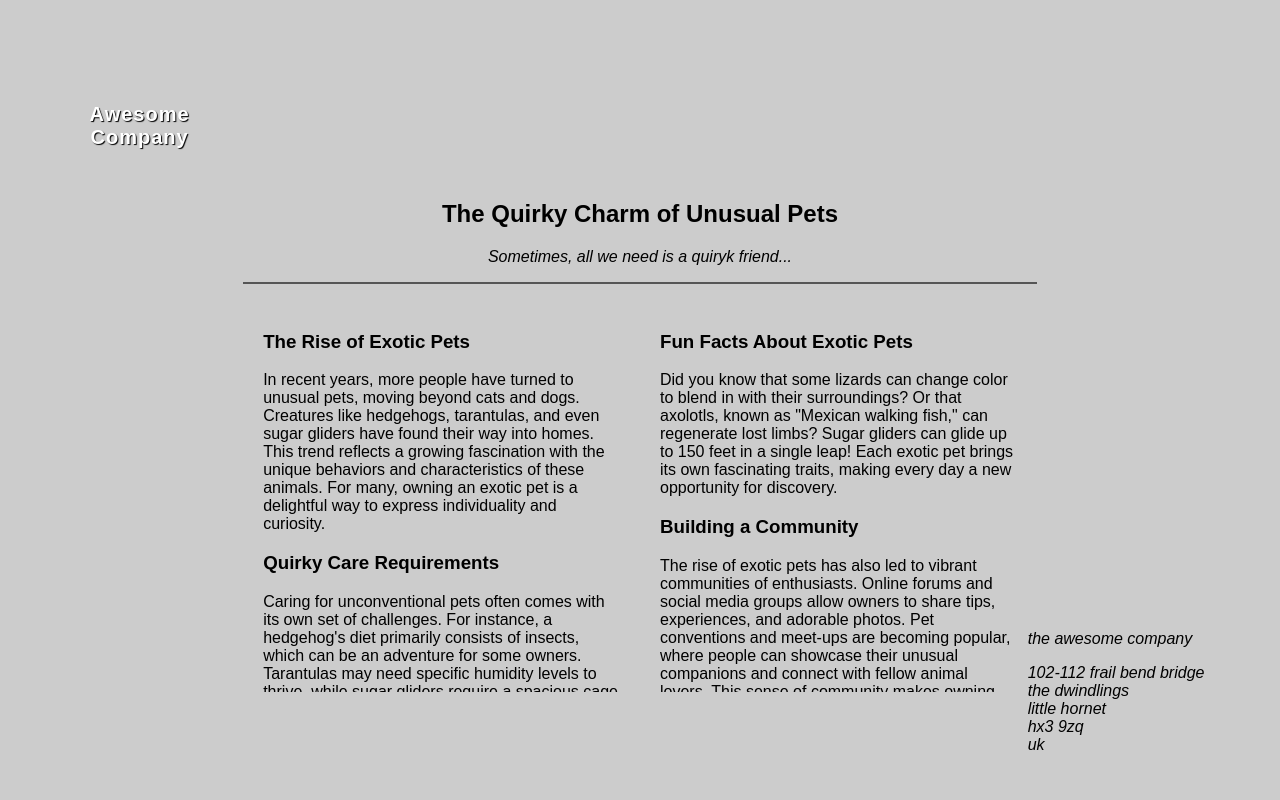
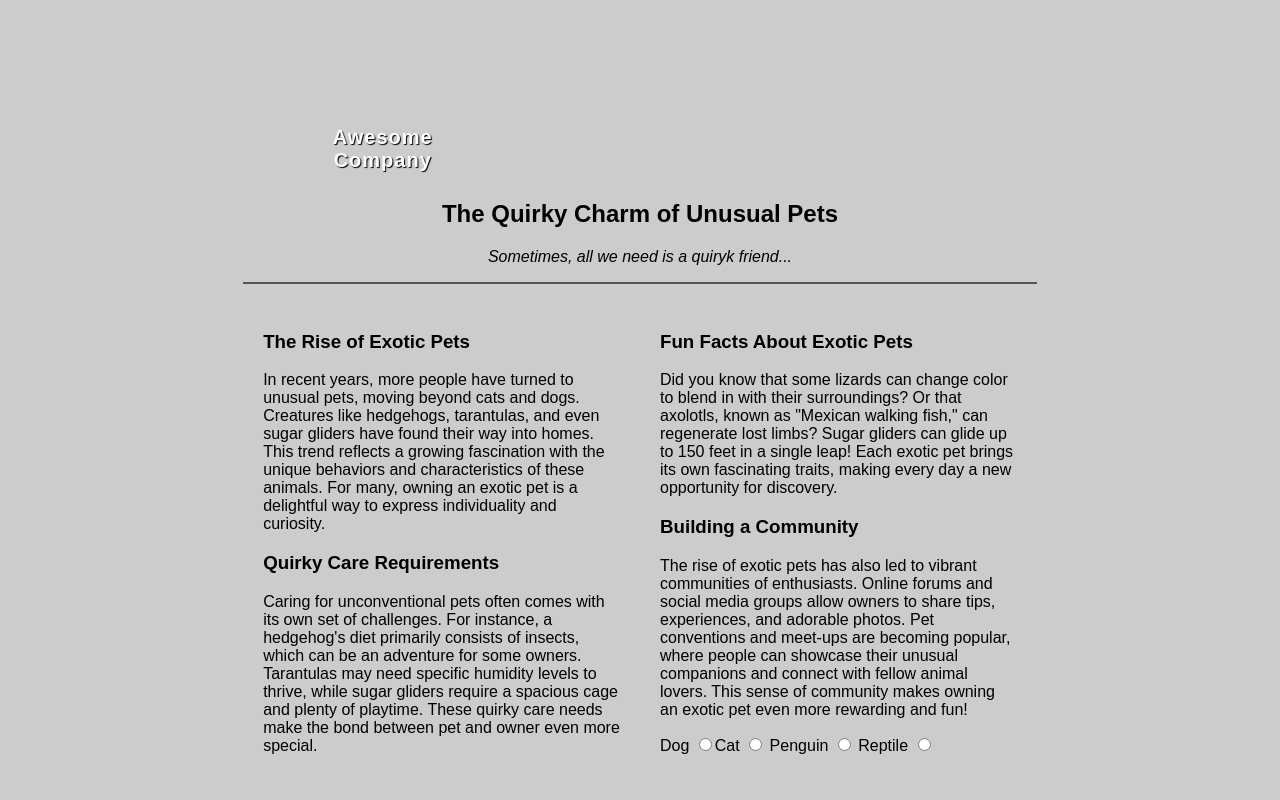
Before and after one commit to ctudel/408-lab6, a website: page index.html in a window 1280 px wide. Shown: the top 800 px of the page. Drawn offline with Linux system fonts and the light colour scheme.

Commit message:
setup page structure

```diff
--- a/css/style.css
+++ b/css/style.css
@@ -48,7 +48,6 @@ article > p {
 .main-grid {
   display: grid;
   grid-template-columns: 50% 50%;
-  grid-template-rows: 200px 200px;
   overflow: hidden;
 }
 
--- a/index.html
+++ b/index.html
@@ -7,14 +7,12 @@
     <link rel="stylesheet" href="./css/style.css">
   </head>
   <body>
+    <article>
       <header>
         <h1>Awesome<br>Company</h1>
       </header>
-
-    <main>
-      <article>
+      <h2>The Quirky Charm of Unusual Pets</h2>
       <!--Main section heading-->
-        <h2>The Quirky Charm of Unusual Pets</h2>
       <p><em>Sometimes, all we need is a quiryk friend...</em></p>
       <hr style="border: 1px #555 solid">
 
@@ -36,11 +34,23 @@
 
           <h3>Building a Community</h3>
           <p>The rise of exotic pets has also led to vibrant communities of enthusiasts. Online forums and social media groups allow owners to share tips, experiences, and adorable photos. Pet conventions and meet-ups are becoming popular, where people can showcase their unusual companions and connect with fellow animal lovers. This sense of community makes owning an exotic pet even more rewarding and fun!</p>
+
+          <!--Responsive actions-->
+          <div>
+            <form>
+              <label for="dog">Dog</label>
+              <input type=radio name="dog"
+              <label for="cat">Cat</label>
+              <input type=radio name="cat"/>
+              <label for="penguin">Penguin</label>
+              <input type=radio name="penguin"/>
+              <label for="reptile">Reptile</label>
+              <input type=radio name="reptile"/>
+            </form>
+          </div>
+
         </div>
       </div>
-      </article>
-    </main>
-
       <footer>
         <address>
           <p>the awesome company</p>
@@ -51,5 +61,7 @@
             uk</p>
         </address>
       </footer>
+    </article>
+
   </body>
 </html>
```
Lines whose indentation alone changed are shown as unchanged.
